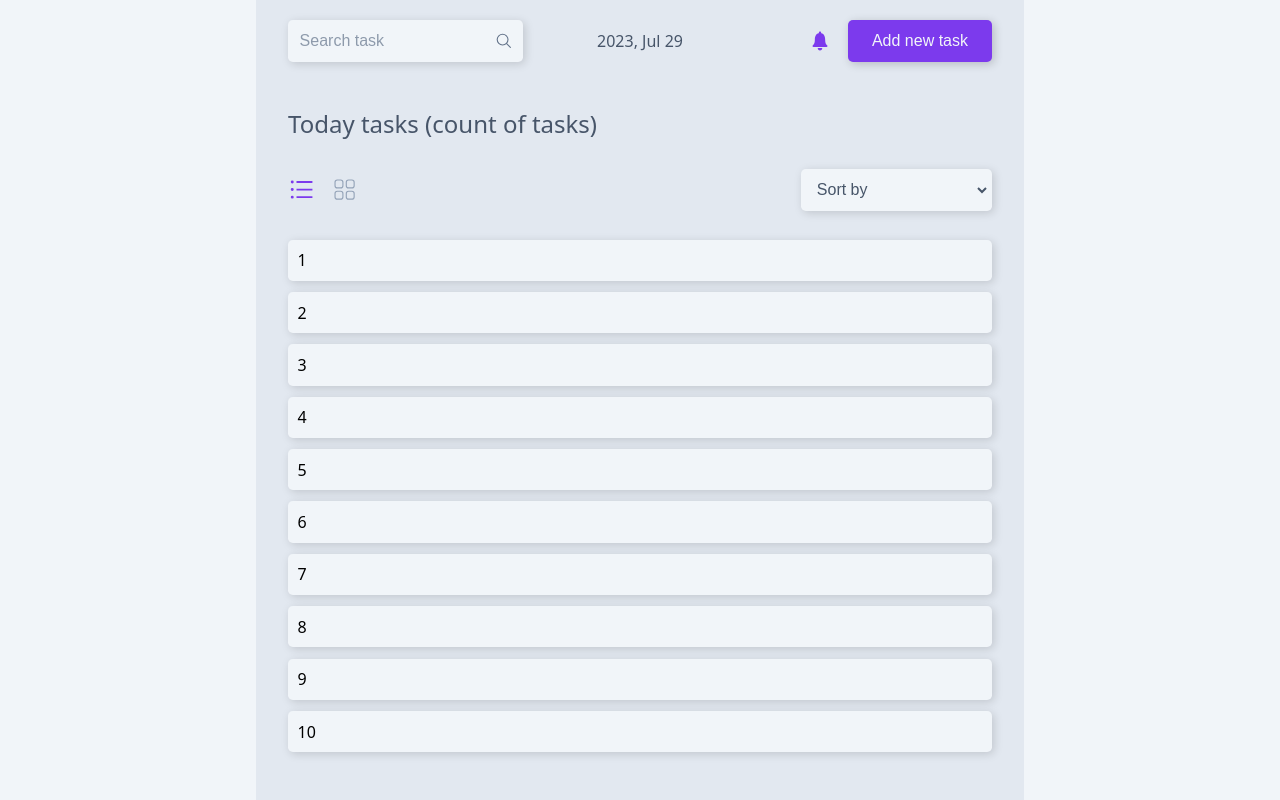
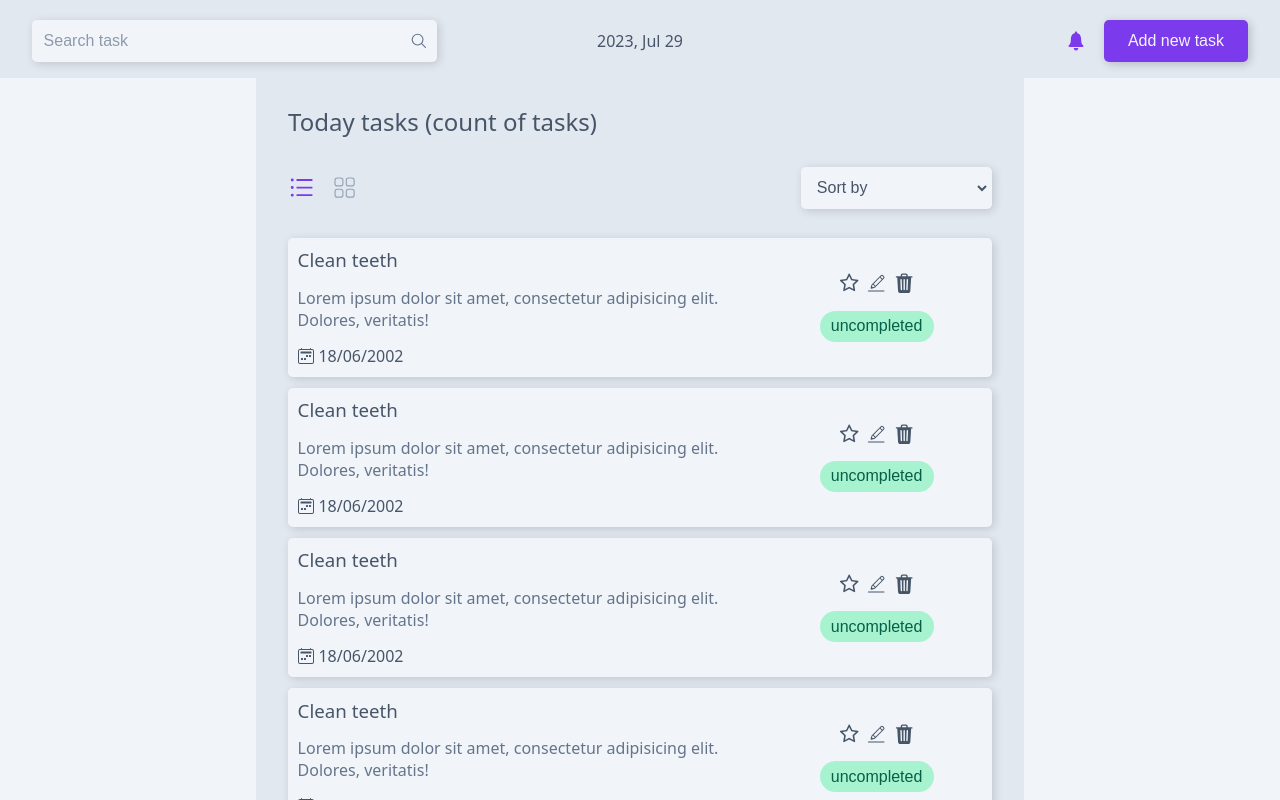
Before and after one commit to VitaliiDmytriv/TodoApp, a React (Vite) app: page /today in a window 1280 px wide. Built offline with nearby package versions, Linux system fonts and the light colour scheme.

Commit message:
create task component

```diff
--- a/src/components/components.scss
+++ b/src/components/components.scss
@@ -1,6 +1,19 @@
 @import "../style/variables/breakPoints.scss";
+@import "../style/variables/colors.scss";
 
 .header {
+    position: fixed;
+    left: 0;
+    right: 0;
+    padding-inline: 0.75rem;
+    top: 0;
+    background-color: $light-baseDarker;
+    z-index: 99;
+    padding-top: 1.25rem;
+
+    @media (min-width: $breakPonint768px) {
+        padding-inline: 2rem;
+    }
     &__grid {
         display: grid;
         row-gap: 1rem;
--- a/src/components/ui/task.jsx
+++ b/src/components/ui/task.jsx
@@ -1,8 +1,32 @@
+import { AiOutlineStar } from "react-icons/ai";
+import { CiEdit } from "react-icons/ci";
+import { IoTrash } from "react-icons/io5";
+import { BsCalendar2Week } from "react-icons/bs";
+
 // eslint-disable-next-line react/prop-types
-function Task({ children }) {
+function Task() {
     return (
         <article className="task bxsh">
-            <div>{children}</div>
+            <div className="task__info">
+                <h3 className="task__title">Clean teeth</h3>
+                <p className="task__description">
+                    Lorem ipsum dolor sit amet, consectetur adipisicing elit.
+                    Dolores, veritatis!
+                </p>
+                <div className="task__date">
+                    <BsCalendar2Week className="task__dateIcon" />
+
+                    <p>18/06/2002</p>
+                </div>
+            </div>
+            <div className="task__action">
+                <button className="task__btn btn-green">uncompleted</button>
+                <div>
+                    <AiOutlineStar className="task__actionIcon" />
+                    <CiEdit className="task__actionIcon" />
+                    <IoTrash className="task__actionIcon" />
+                </div>
+            </div>
         </article>
     );
 }
--- a/src/components/ui/ui.scss
+++ b/src/components/ui/ui.scss
@@ -227,7 +227,10 @@ select.input {
     &__viewGrid {
         display: flex;
         align-items: center;
-        gap: 1rem;
+        gap: 0.3rem;
+        @media (min-width: $breakPonint640px) {
+            gap: 1rem;
+        }
     }
 
     &__btn {
@@ -250,11 +253,127 @@ select.input {
     box-shadow: 2px 2px 10px rgba(0, 0, 0, 0.15);
 }
 
-//
+// =================
+
+.outlet__view {
+    display: grid;
+    margin-block: calc(1rem + 1vw);
+    gap: 0.7rem;
+
+    &.grid {
+        grid-template-columns: repeat(auto-fill, minmax(220px, 1fr));
+
+        & .task {
+            flex-direction: column;
+            align-items: flex-start;
+
+            &__date::after {
+                width: 100%;
+                content: "";
+                border: 1px dashed $dark-baseFontActive;
+                position: absolute;
+                bottom: -7.5px;
+            }
+
+            &__action {
+                justify-content: space-between;
+                width: 100%;
+                flex-wrap: nowrap;
+            }
+        }
+    }
+}
+
+// =================
 
 .task {
     width: 100%;
-    padding: 0.6rem 1.7rem 0.6rem 0.6rem;
+    padding: 0.6rem 0.5rem 0.6rem 0.6rem;
     background-color: #f1f5f9;
     border-radius: 0.3rem;
+    display: flex;
+    align-items: center;
+    justify-content: space-between;
+    gap: 1rem;
+    font-size: var(--FZ-baseFont);
+
+    @media (min-width: $breakPonint640px) {
+        padding: 0.6rem 1.7rem 0.6rem 0.6rem;
+    }
+
+    &__info {
+    }
+
+    &__title {
+        font-weight: 500;
+        color: $light-baseFont;
+    }
+
+    &__description {
+        margin-block: calc(0.1rem + 1vw);
+        color: $light-baseSecondFont;
+    }
+
+    &__date {
+        display: flex;
+        align-items: center;
+        position: relative;
+        color: $light-baseFont;
+        gap: 0.3rem;
+    }
+
+    &__dateIcon {
+        font-size: 1rem;
+        color: inherit;
+    }
+
+    &__action {
+        display: flex;
+        align-items: center;
+        flex-wrap: wrap-reverse;
+        justify-content: center;
+        gap: 1rem;
+
+        & div {
+            display: flex;
+            align-items: center;
+            gap: 0.3rem;
+        }
+    }
+
+    &__actionIcon {
+        font-size: 1.4rem;
+        color: $light-baseFont;
+        cursor: pointer;
+        &:hover {
+            color: #323b49;
+        }
+    }
+
+    &__btn {
+        border: 0;
+        padding: 0.4rem 0.7rem;
+        border-radius: 1rem;
+
+        font-weight: 500;
+        cursor: pointer;
+        transition: box-shadow 0.2s;
+        &:hover {
+            box-shadow: 1px 2px 5px rgba(0, 0, 0, 0.2);
+        }
+    }
+
+    button {
+        font-size: inherit;
+    }
 }
+
+.btn-orange {
+    color: $baseOrangeDarker;
+    background-color: $baseOrange;
+}
+
+.btn-green {
+    background-color: $baseGreen;
+    color: $baseGreenDarker;
+}
--- a/src/style/main.scss
+++ b/src/style/main.scss
@@ -13,8 +13,12 @@
         sans-serif;
 }
 
+body {
+    background-color: $light-baseDarker;
+}
+
 .layout {
-    overflow: hidden;
+    overflow-x: hidden;
     height: 100vh;
 
     &__grid {
@@ -110,22 +114,15 @@
 // ====================
 
 .content {
-    background-color: $light-baseDarker;
-    padding: 1.25rem 0.75rem 4rem;
+    margin-top: 7.5rem;
+    position: relative;
+    padding: 0rem 0.75rem 4rem;
     @media (min-width: $breakPonint768px) {
-        padding: 1.25rem 2rem 4rem;
+        padding: 0rem 2rem 4rem;
+        margin-top: 4.75rem;
     }
 }
 
 // ====================
-.outlet__view {
-    display: grid;
-    margin-block: calc(1rem + 1vw);
-    gap: 0.7rem;
-
-    &.grid {
-        grid-template-columns: repeat(auto-fill, minmax(220px, 1fr));
-    }
-}
 
 // ====================
```
